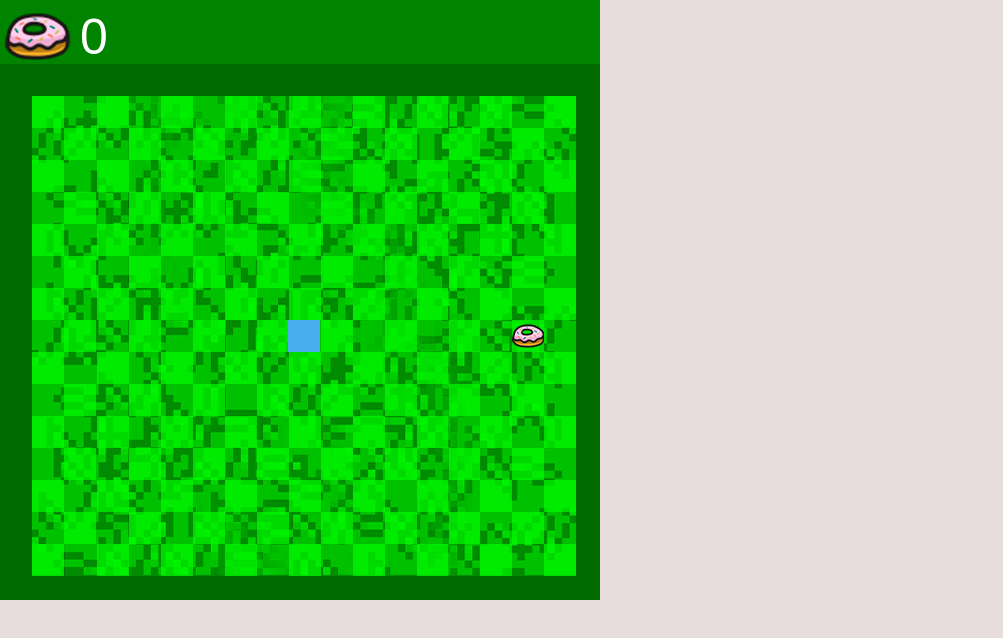
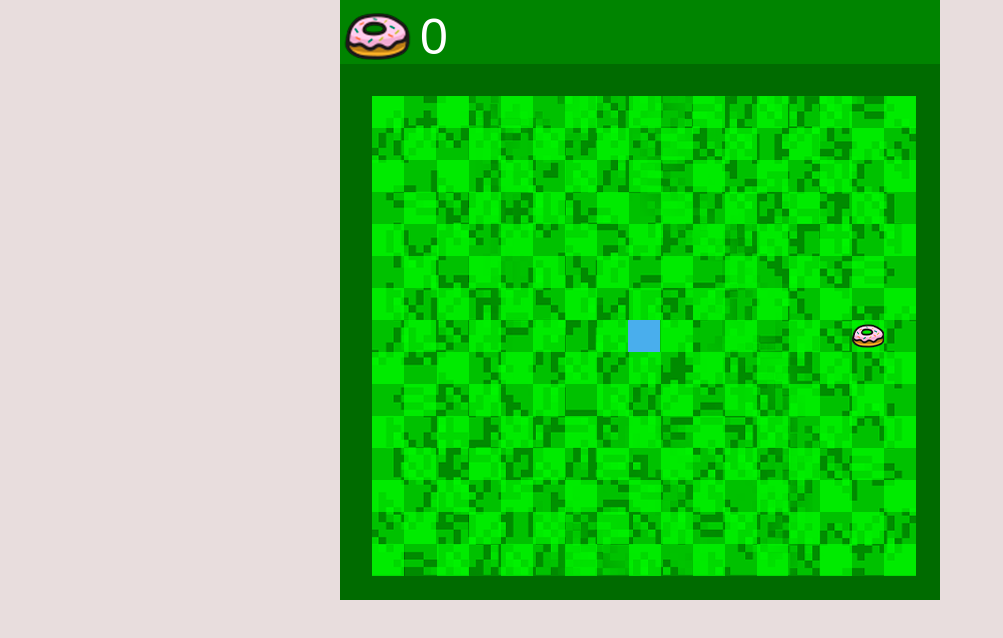
Before and after one commit to Levchenski/Javascript-SnakeGame, a plain HTML site: page index.html in a window 1280 px wide. Shown: the whole page, without its empty margins (0-1003 px from the left). Drawn offline with Linux system fonts and the light colour scheme.

Commit message:
0.0.20.1

```diff
--- a/css/style.css
+++ b/css/style.css
@@ -10,4 +10,6 @@ body,
 html {
     background: #e8dddd;
     color: #0b0b0b;
+    display: grid;
+    justify-content: center;
 }
```
